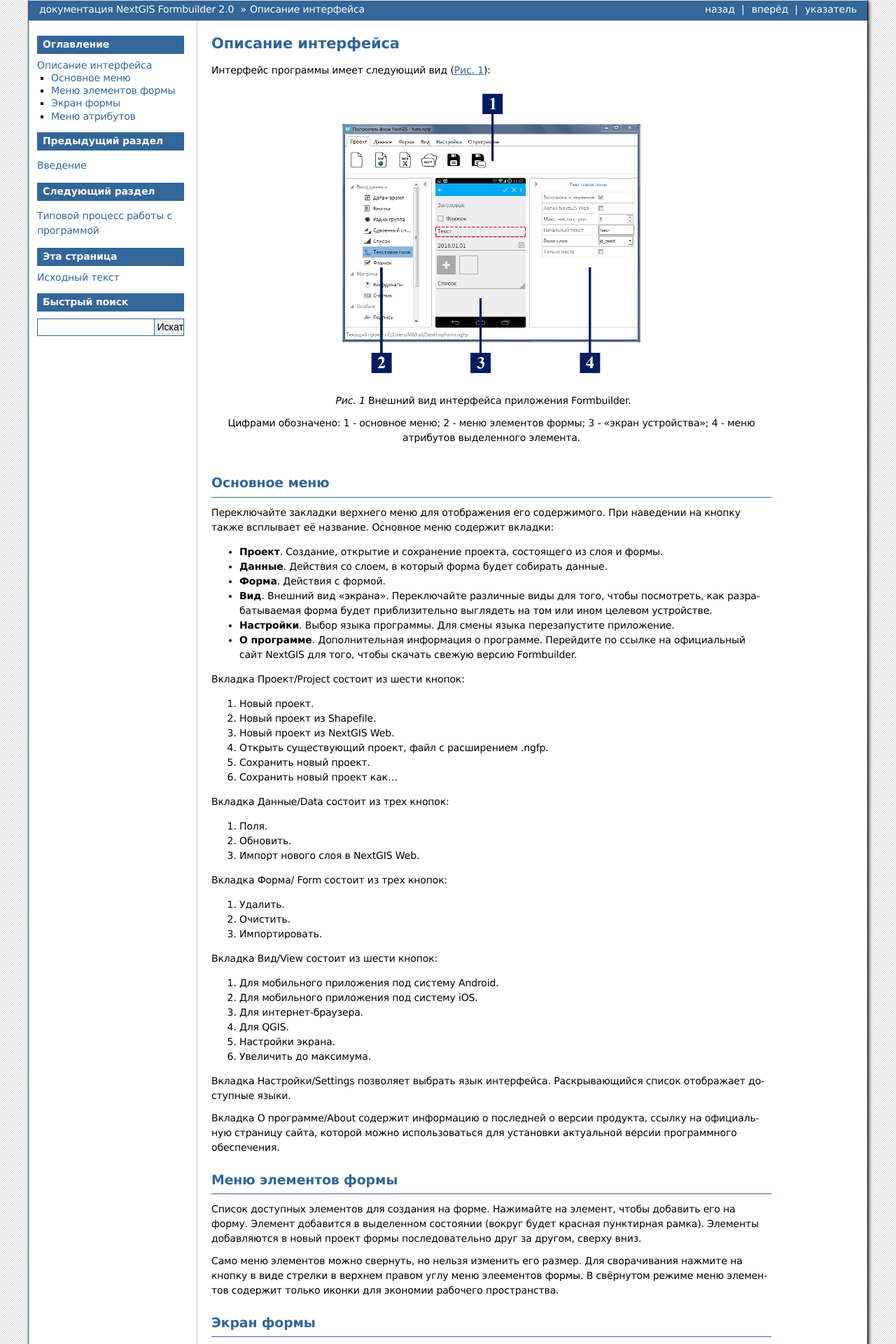
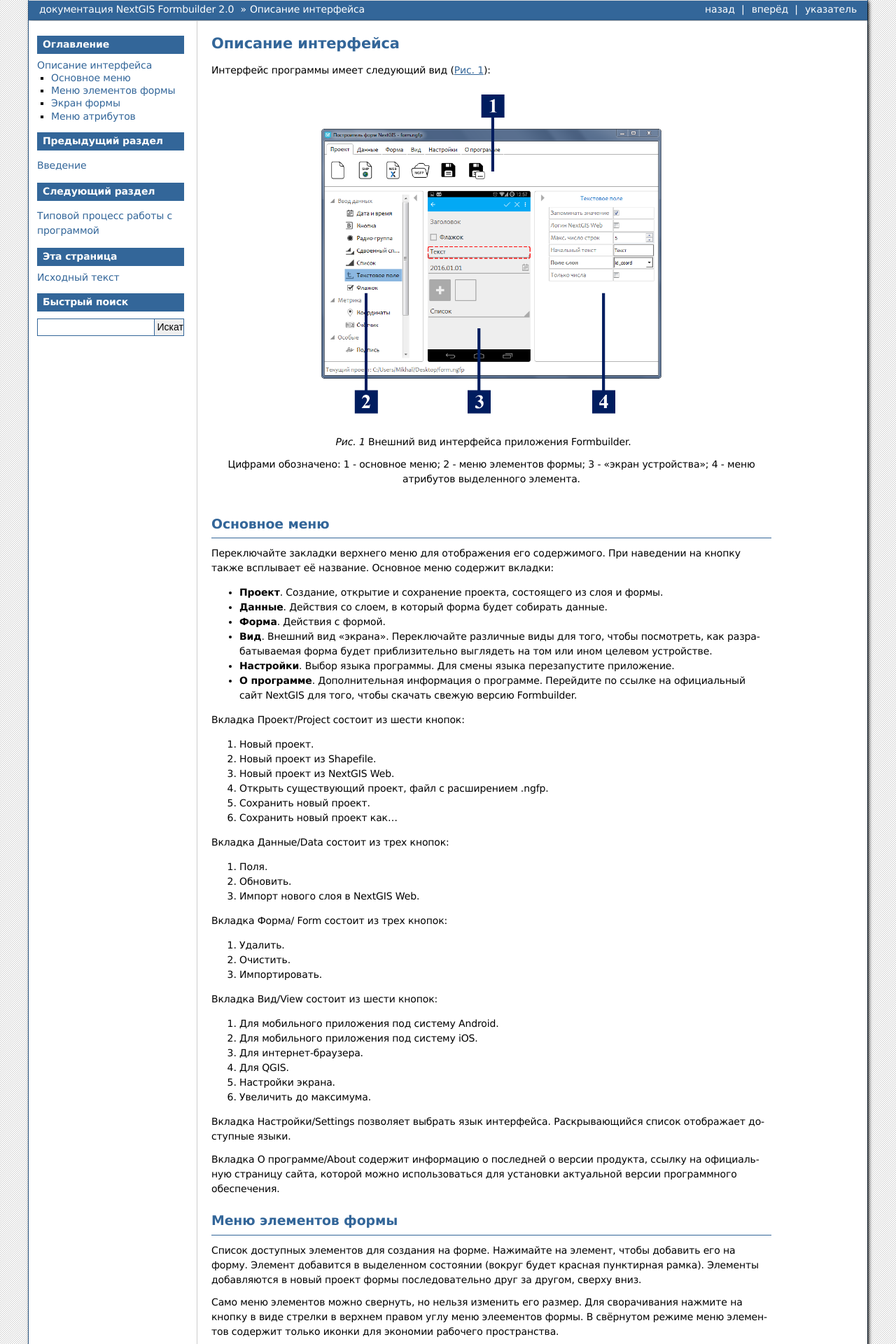
Before and after one commit to nextgis/docs_formbuilder, a Sphinx documentation site: the page built from source/gui.rst, in a window 1280 px wide. Shown: the top 1920 px of the page at 70% size. Built offline with Sphinx 7.4.7, drawn with Linux system fonts in a browser that asks for light colours; formulas are drawn with MathJax 3.

Commit message:
размеры рисунков

```diff
--- a/source/features.rst
+++ b/source/features.rst
@@ -22,7 +22,7 @@
 * Полигон;
 * Мультиточка;
 * Мультилиния;
-* Мультиполигон;
+* Мультиполигон.
 
 .. note::
     Слой для формы создастся автоматически при сохранении проекта. Созданный слой будет иметь систему координат WGS84.
--- a/source/gui.rst
+++ b/source/gui.rst
@@ -10,7 +10,7 @@
 .. figure:: _static/ngfb_gui.png
    :name: ngfb_gui_pic
    :align: center
-   :height: 11cm
+   :width: 16cm
 
    Внешний вид интерфейса приложения Formbuilder.
 
```
